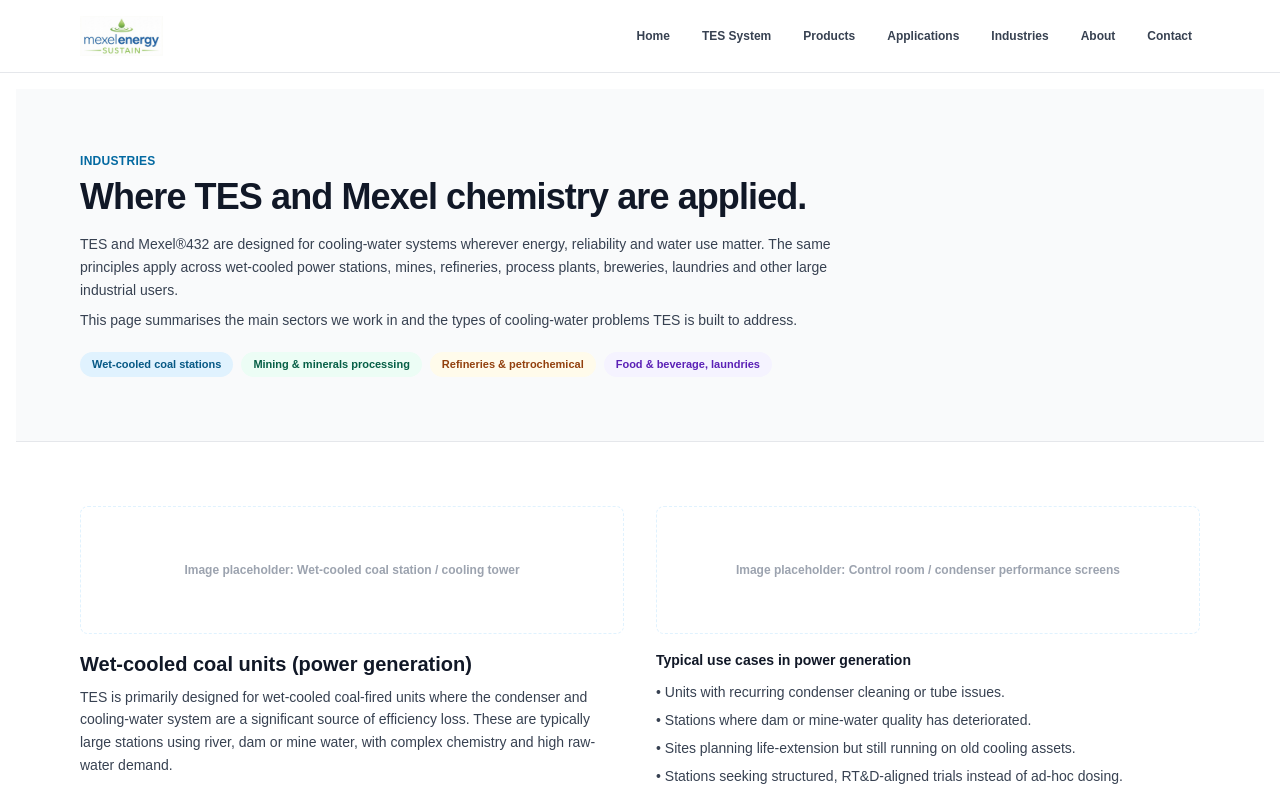
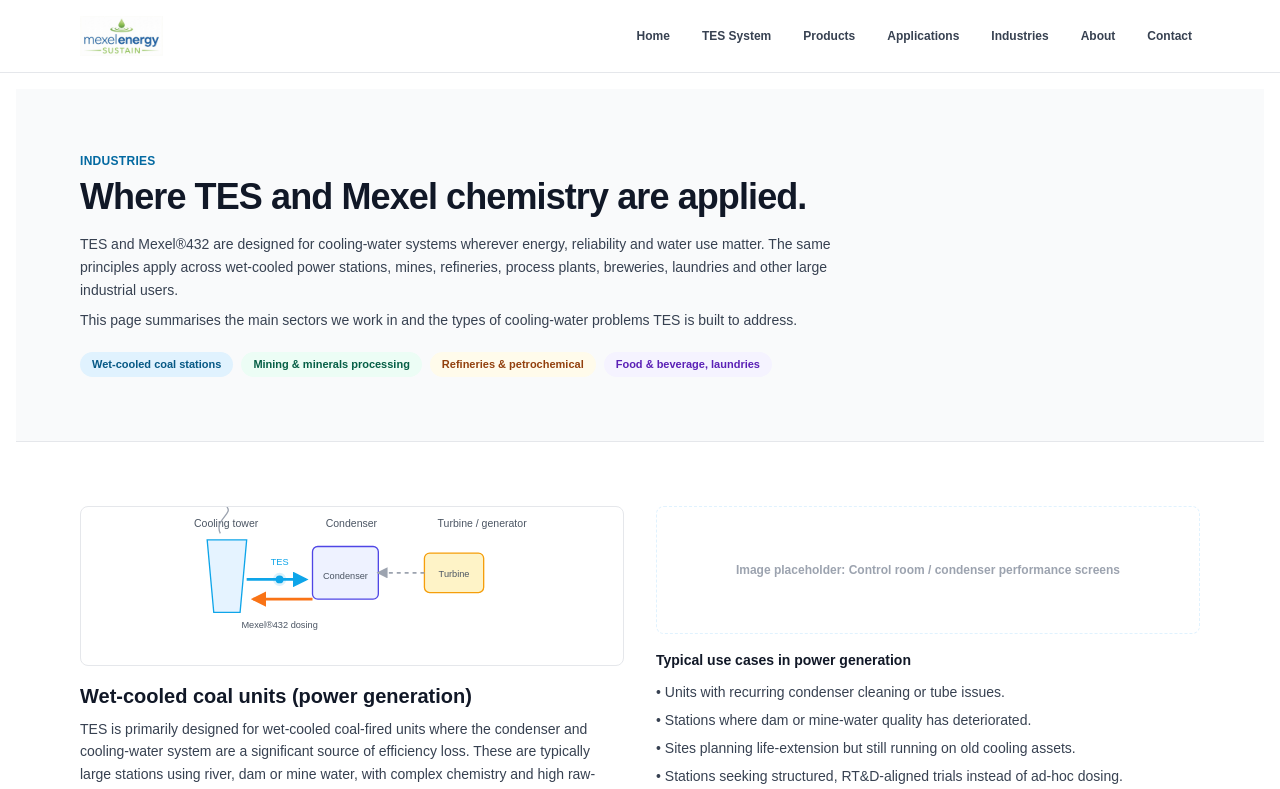
Before and after one commit to lazolason/tes-website, a Next.js app: page /industries in a window 1280 px wide. Shown: the top 789 px of the page. Built offline with nearby package versions, Linux system fonts and the light colour scheme.

Commit message:
Add CoolingSchematic SVG diagram to industries page

```diff
--- a/app/industries/page.tsx
+++ b/app/industries/page.tsx
@@ -1,4 +1,5 @@
 import Link from "next/link";
+import CoolingSchematic from "../../components/CoolingSchematic";
 
 export default function IndustriesPage() {
   return (
@@ -44,12 +45,8 @@
         <div className="mx-auto max-w-6xl px-4 py-12 lg:py-16">
           <div className="grid gap-8 md:grid-cols-2">
             <div className="flex flex-col gap-4">
-              {/* Image placeholder */}
-              <div className="relative h-32 w-full overflow-hidden rounded-lg border border-dashed border-sky-100 bg-white">
-                <div className="flex h-full w-full items-center justify-center text-xs font-semibold text-gray-400">
-                  Image placeholder: Wet-cooled coal station / cooling tower
-                </div>
-              </div>
+              {/* Cooling-water system schematic */}
+              <CoolingSchematic />
 
               <div>
                 <h2 className="text-xl font-semibold text-gray-900">
--- /dev/null
+++ b/components/CoolingSchematic.tsx
@@ -0,0 +1,146 @@
+"use client";
+
+export default function CoolingSchematic() {
+  return (
+    <div className="relative h-40 w-full overflow-hidden rounded-lg border bg-white">
+      <svg
+        viewBox="0 0 260 120"
+        className="h-full w-full text-gray-700"
+        role="img"
+        aria-labelledby="cooling-diagram-title"
+      >
+        <title id="cooling-diagram-title">
+          Simplified wet-cooled unit cooling-water schematic
+        </title>
+
+        {/* Background labels */}
+        <text x="10" y="15" fontSize="8" fill="#4b5563">
+          Cooling tower
+        </text>
+        <text x="110" y="15" fontSize="8" fill="#4b5563">
+          Condenser
+        </text>
+        <text x="195" y="15" fontSize="8" fill="#4b5563">
+          Turbine / generator
+        </text>
+
+        {/* Cooling tower */}
+        <polygon
+          points="20,25 50,25 45,80 25,80"
+          fill="#e5f3ff"
+          stroke="#0ea5e9"
+          strokeWidth="1"
+        />
+        {/* Drift plume */}
+        <path
+          d="M 30 20 C 25 10, 40 5, 35 0"
+          stroke="#9ca3af"
+          strokeWidth="1"
+          fill="none"
+        />
+
+        {/* Condenser box */}
+        <rect
+          x="100"
+          y="30"
+          width="50"
+          height="40"
+          rx="4"
+          fill="#eef2ff"
+          stroke="#4f46e5"
+          strokeWidth="1"
+        />
+        <text x="125" y="55" fontSize="7" textAnchor="middle" fill="#4b5563">
+          Condenser
+        </text>
+
+        {/* Turbine block */}
+        <rect
+          x="185"
+          y="35"
+          width="45"
+          height="30"
+          rx="4"
+          fill="#fef3c7"
+          stroke="#f59e0b"
+          strokeWidth="1"
+        />
+        <text x="207.5" y="53" fontSize="7" textAnchor="middle" fill="#4b5563">
+          Turbine
+        </text>
+
+        {/* Cooling-water loop arrows */}
+        {/* Tower → condenser (cold) */}
+        <path
+          d="M 50 55 H 95"
+          stroke="#0ea5e9"
+          strokeWidth="2"
+          fill="none"
+          markerEnd="url(#arrow-cold)"
+        />
+        {/* Condenser → tower (hot) */}
+        <path
+          d="M 100 70 H 55"
+          stroke="#f97316"
+          strokeWidth="2"
+          fill="none"
+          markerEnd="url(#arrow-hot)"
+        />
+
+        {/* Steam path (turbine → condenser) */}
+        <path
+          d="M 185 50 H 150"
+          stroke="#9ca3af"
+          strokeDasharray="3 3"
+          strokeWidth="1.4"
+          fill="none"
+          markerEnd="url(#arrow-steam)"
+        />
+
+        {/* Mexel dosing point */}
+        <circle cx="75" cy="55" r="5" fill="#0ea5e9" opacity="0.15" />
+        <circle cx="75" cy="55" r="3" fill="#0ea5e9" />
+        <text x="75" y="44" fontSize="7" textAnchor="middle" fill="#0ea5e9">
+          TES
+        </text>
+        <text x="75" y="92" fontSize="7" textAnchor="middle" fill="#4b5563">
+          Mexel®432 dosing
+        </text>
+
+        {/* Arrow markers */}
+        <defs>
+          <marker
+            id="arrow-cold"
+            markerWidth="6"
+            markerHeight="6"
+            refX="5"
+            refY="3"
+            orient="auto"
+          >
+            <path d="M0,0 L6,3 L0,6 z" fill="#0ea5e9" />
+          </marker>
+          <marker
+            id="arrow-hot"
+            markerWidth="6"
+            markerHeight="6"
+            refX="5"
+            refY="3"
+            orient="auto"
+          >
+            <path d="M0,0 L6,3 L0,6 z" fill="#f97316" />
+          </marker>
+          <marker
+            id="arrow-steam"
+            markerWidth="6"
+            markerHeight="6"
+            refX="5"
+            refY="3"
+            orient="auto"
+          >
+            <path d="M0,0 L6,3 L0,6 z" fill="#9ca3af" />
+          </marker>
+        </defs>
+      </svg>
+    </div>
+  );
+}
```
